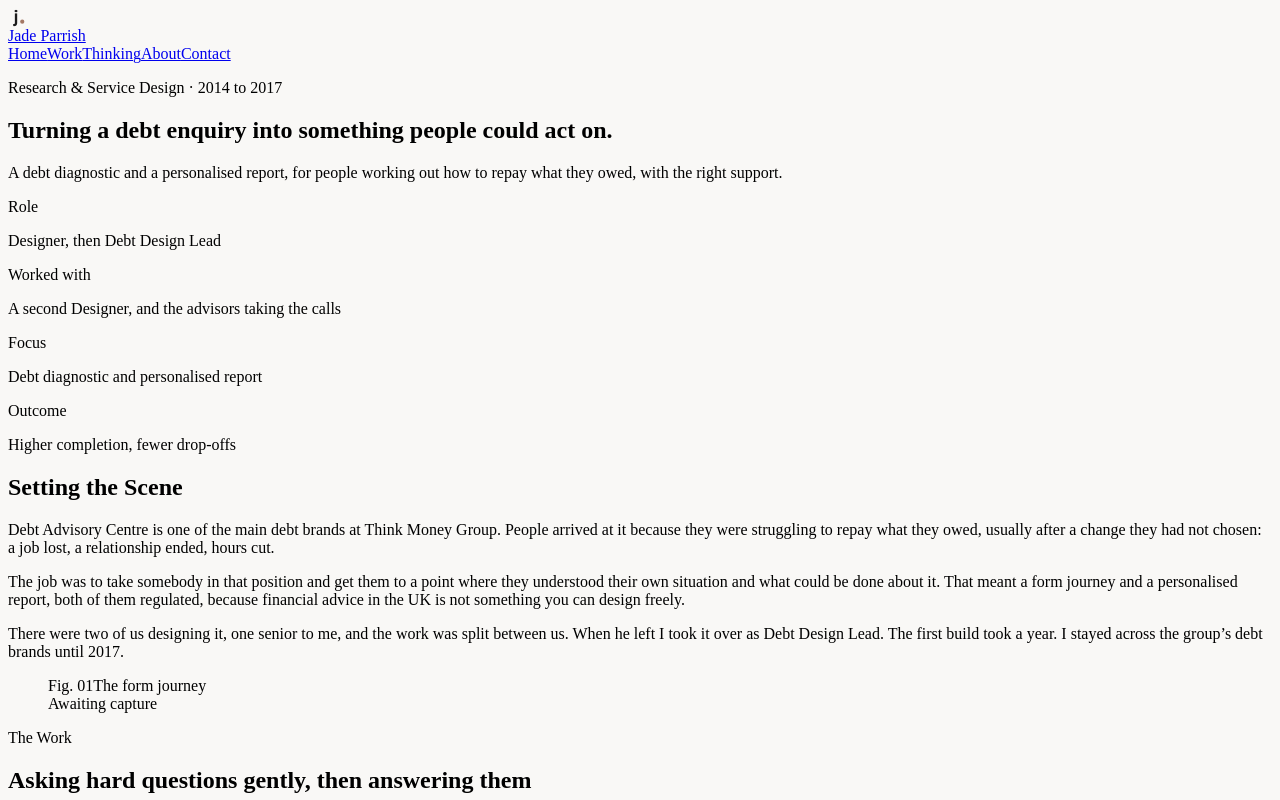
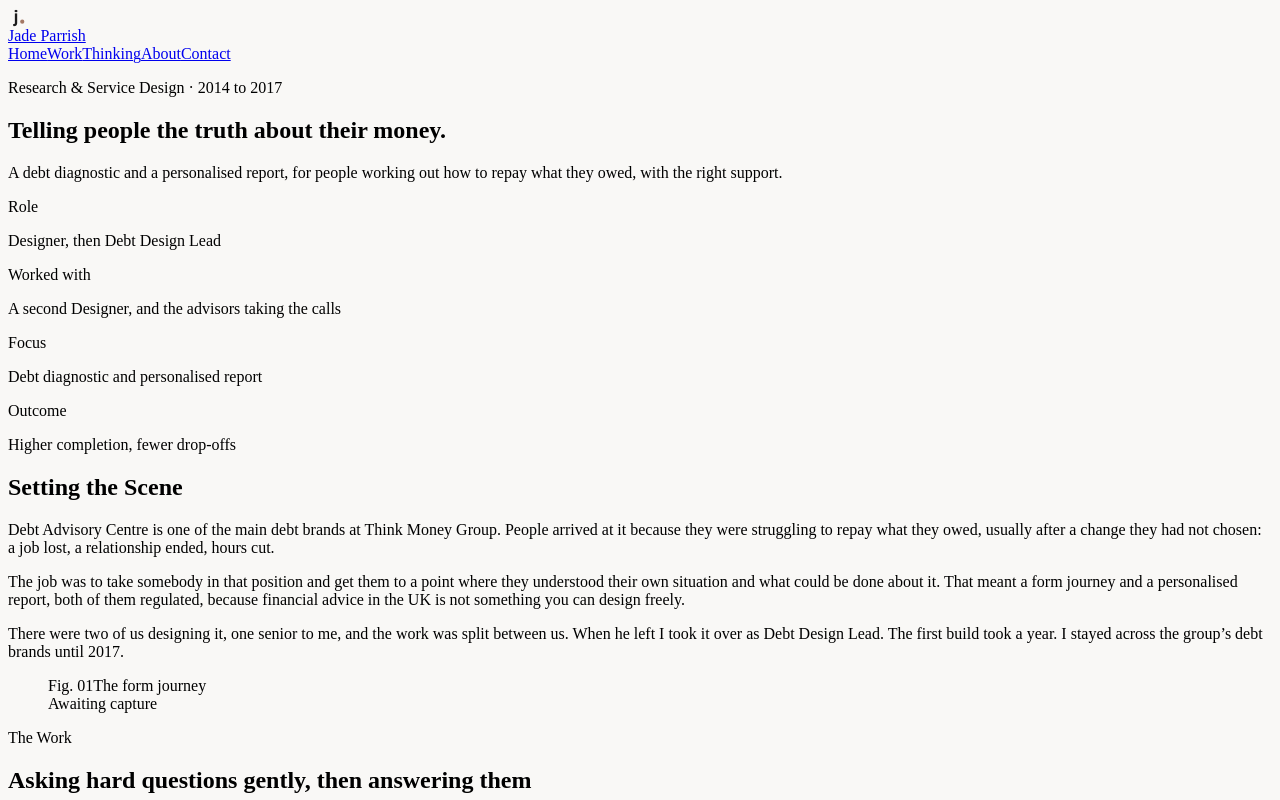
Before and after one commit to jadeparrish/portfolio, a Next.js app: page /work/debt-advice in a window 1280 px wide. Shown: the top 800 px of the page. Built offline with nearby package versions, Linux system fonts and the light colour scheme.

Commit message:
Change heading text for debt advice page

```diff
--- a/app/work/debt-advice/page.js
+++ b/app/work/debt-advice/page.js
@@ -47,7 +47,7 @@ export default function DebtAdviceCaseStudy() {
             Research &amp; Service Design &middot; 2014 to 2017
           </p>
           <h1 className="text-3xl sm:text-4xl lg:text-5xl font-serif font-normal leading-[1.15] tracking-tight text-neutral-900 mb-6">
-            Turning a debt enquiry into something people could act on.
+            Telling people the truth about their money.
           </h1>
           <p className="text-neutral-600 text-lg sm:text-xl leading-[1.6] max-w-xl">
             A debt diagnostic and a personalised report, for people working out how to
```
